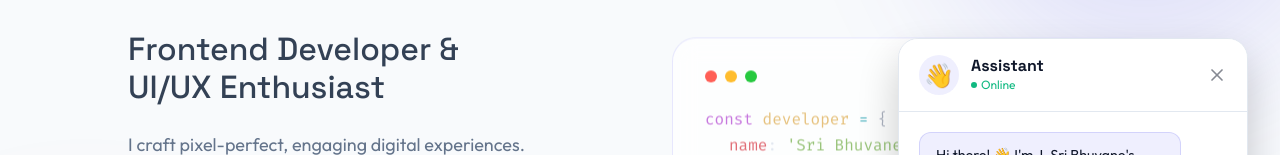
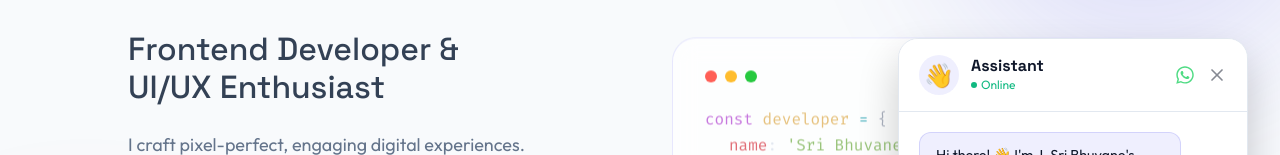
Before and after one commit to sridream18/portfolio, a React (Vite) app: page / in a window 1280 px wide. Both pictures are taken after a click on the button 1218 px from the left and 738 px from the top of the page. Shown: the part 230-385 px from the top of the page. Built offline with nearby package versions, Linux system fonts and the light colour scheme.

Commit message:
fix: wp added

```diff
--- a/src/components/Chatbot.css
+++ b/src/components/Chatbot.css
@@ -115,6 +115,27 @@
   background: #10B981;
   border-radius: 50%;
   display: inline-block;
+}
+
+.chatbot-header-actions {
+  display: flex;
+  align-items: center;
+  gap: 0.75rem;
+}
+
+.chatbot-whatsapp-btn {
+  color: #25D366;
+  display: flex;
+  align-items: center;
+  justify-content: center;
+  text-decoration: none;
+  opacity: 0.8;
+  transition: all 0.2s ease;
+}
+
+.chatbot-whatsapp-btn:hover {
+  opacity: 1;
+  transform: scale(1.1);
 }
 
 .chatbot-close {
--- a/src/components/Chatbot.jsx
+++ b/src/components/Chatbot.jsx
@@ -1,5 +1,6 @@
 import { useState, useRef, useEffect } from 'react';
 import { FiMessageSquare, FiX, FiSend } from 'react-icons/fi';
+import { FaWhatsapp } from 'react-icons/fa';
 import './Chatbot.css';
 
 const PREDEFINED_RESPONSES = {
@@ -72,9 +73,20 @@ const Chatbot = () => {
               <span className="chatbot-status">Online</span>
             </div>
           </div>
-          <button className="chatbot-close" onClick={() => setIsOpen(false)}>
-            <FiX size={20} />
-          </button>
+          <div className="chatbot-header-actions">
+            <a
+              href="https://wa.me/918072978054"
+              target="_blank"
+              rel="noopener noreferrer"
+              className="chatbot-whatsapp-btn"
+              title="Chat on WhatsApp"
+            >
+              <FaWhatsapp size={20} />
+            </a>
+            <button className="chatbot-close" onClick={() => setIsOpen(false)}>
+              <FiX size={20} />
+            </button>
+          </div>
         </div>
 
         <div className="chatbot-messages">
```
